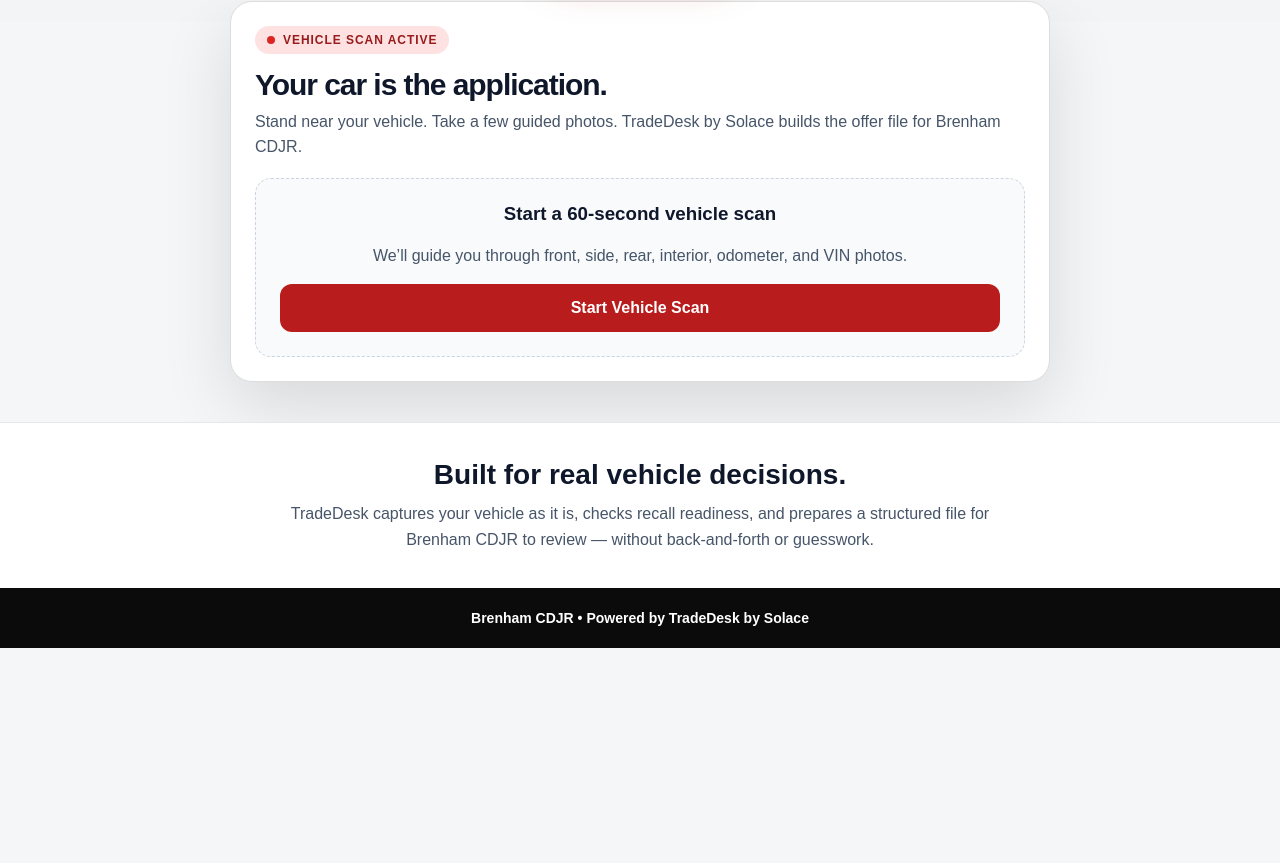
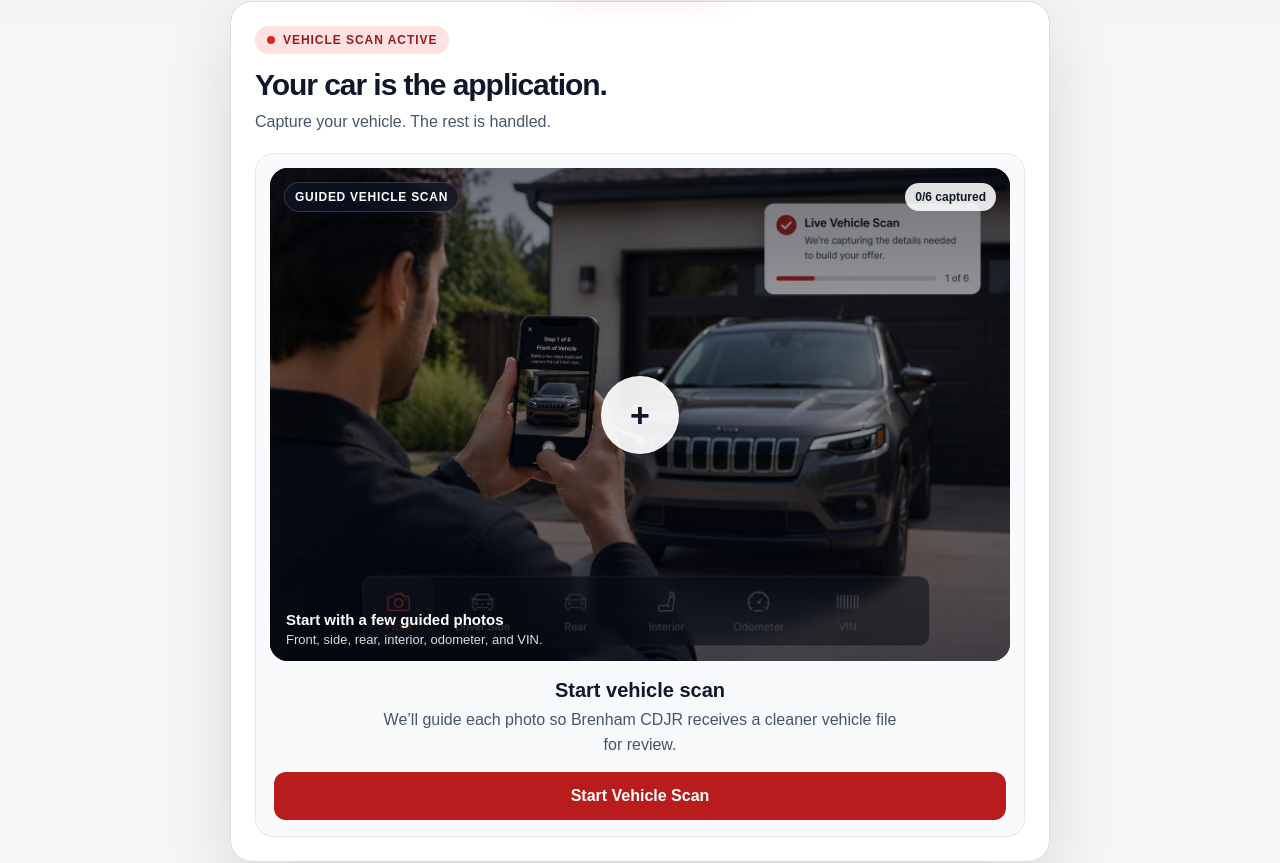
Before and after one commit to zlomke76-del/solacetrade, a Next.js app: page / in a window 1280 px wide. Shown: the part 455-1318 px from the top of the page. Before the commit the page ends 1103 px from the top, so only its background shows below. Built offline with nearby package versions, Linux system fonts and the light colour scheme.

Commit message:
Update TradeDesk.tsx

```diff
--- a/components/TradeDesk.tsx
+++ b/components/TradeDesk.tsx
@@ -89,6 +89,8 @@
   fontSize: 15,
 };
 
+const previewImage = "/images/vehicle_scan_01.png";
+
 export default function TradeDesk({ mode = "customer" }: TradeDeskProps) {
   const isInternal = mode === "internal";
   const [started, setStarted] = useState(false);
@@ -108,7 +110,6 @@
   const capturedCount = Object.values(photos).filter(Boolean).length;
   const progress = Math.round((capturedCount / captureSteps.length) * 100);
   const mileageNumber = cleanMileage(mileage);
-  const hasCorePhotos = Boolean(photos.front && photos.odometer && photos.vin);
   const scanComplete = capturedCount >= captureSteps.length;
 
   const missingItems = useMemo(() => {
@@ -215,6 +216,144 @@
     setResult(null);
   }
 
+  function renderCapturePreview({ startMode = false }: { startMode?: boolean }) {
+    return (
+      <label
+        style={{
+          position: "relative",
+          display: "block",
+          minHeight: startMode ? 310 : 300,
+          borderRadius: 18,
+          overflow: "hidden",
+          cursor: "pointer",
+          background: "#020617",
+          boxShadow: "inset 0 0 0 1px rgba(255,255,255,0.10)",
+        }}
+      >
+        <input
+          type="file"
+          accept="image/*"
+          capture="environment"
+          onChange={handlePhoto}
+          style={{ display: "none" }}
+        />
+
+        <img
+          src={previewImage}
+          alt="Vehicle scan preview"
+          style={{
+            width: "100%",
+            height: "100%",
+            minHeight: startMode ? 310 : 300,
+            display: "block",
+            objectFit: "cover",
+            filter: "brightness(0.72)",
+          }}
+        />
+
+        <div
+          style={{
+            position: "absolute",
+            inset: 0,
+            background:
+              "linear-gradient(180deg, rgba(2,6,23,0.38) 0%, rgba(2,6,23,0.12) 38%, rgba(2,6,23,0.56) 100%)",
+          }}
+        />
+
+        <div
+          style={{
+            position: "absolute",
+            top: 14,
+            left: 14,
+            right: 14,
+            display: "flex",
+            alignItems: "center",
+            justifyContent: "space-between",
+            gap: 12,
+            color: "white",
+          }}
+        >
+          <div
+            style={{
+              padding: "7px 10px",
+              borderRadius: 999,
+              background: "rgba(15,23,42,0.62)",
+              border: "1px solid rgba(255,255,255,0.16)",
+              fontSize: 12,
+              fontWeight: 900,
+              letterSpacing: "0.06em",
+              textTransform: "uppercase",
+              backdropFilter: "blur(10px)",
+            }}
+          >
+            {startMode ? "Guided vehicle scan" : `Step ${stepIndex + 1} of ${captureSteps.length}`}
+          </div>
+
+          <div
+            style={{
+              padding: "7px 10px",
+              borderRadius: 999,
+              background: "rgba(255,255,255,0.88)",
+              color: "#0f172a",
+              fontSize: 12,
+              fontWeight: 900,
+            }}
+          >
+            {capturedCount}/{captureSteps.length} captured
+          </div>
+        </div>
+
+        <div
+          style={{
+            position: "absolute",
+            inset: 0,
+            display: "grid",
+            placeItems: "center",
+            pointerEvents: "none",
+          }}
+        >
+          <div
+            style={{
+              width: 76,
+              height: 76,
+              borderRadius: "50%",
+              background: "rgba(255,255,255,0.92)",
+              color: "#0f172a",
+              display: "grid",
+              placeItems: "center",
+              boxShadow: "0 18px 42px rgba(0,0,0,0.34)",
+              border: "1px solid rgba(255,255,255,0.7)",
+              fontSize: 34,
+              fontWeight: 800,
+              lineHeight: 1,
+            }}
+          >
+            +
+          </div>
+        </div>
+
+        <div
+          style={{
+            position: "absolute",
+            left: 16,
+            right: 16,
+            bottom: 14,
+            color: "white",
+          }}
+        >
+          <strong style={{ display: "block", fontSize: 15 }}>
+            {startMode ? "Start with a few guided photos" : currentStep.label}
+          </strong>
+          <span style={{ display: "block", marginTop: 4, fontSize: 13, opacity: 0.86 }}>
+            {startMode
+              ? "Front, side, rear, interior, odometer, and VIN."
+              : `Tap to capture the ${currentStep.label.toLowerCase()}.`}
+          </span>
+        </div>
+      </label>
+    );
+  }
+
   return (
     <div
       style={{
@@ -261,27 +400,29 @@
         <p style={{ margin: 0, color: "#475569", fontSize: 16, lineHeight: 1.55 }}>
           {isInternal
             ? "Capture the vehicle once, preserve the state, and route a clean packet to the used car manager."
-            : "Stand near your vehicle. Take a few guided photos. TradeDesk by Solace builds the offer file for Brenham CDJR."}
+            : "Capture your vehicle. The rest is handled."}
         </p>
       </div>
 
       {!started ? (
         <div
           style={{
-            padding: 24,
-            border: "1px dashed #cbd5e1",
-            borderRadius: 16,
+            padding: 14,
+            border: "1px solid #e2e8f0",
+            borderRadius: 18,
             background: "#f8fafc",
-            textAlign: "center",
           }}
         >
-          <h3 style={{ marginTop: 0 }}>
-            {isInternal ? "Start sales-floor evaluation" : "Start a 60-second vehicle scan"}
+          {renderCapturePreview({ startMode: true })}
+
+          <div style={{ padding: "18px 4px 2px", textAlign: "center" }}>
+            <h3 style={{ margin: "0 0 6px", fontSize: 20 }}>
+              {isInternal ? "Start sales-floor evaluation" : "Start vehicle scan"}
             </h3>
-          <p style={{ color: "#475569", lineHeight: 1.55 }}>
+            <p style={{ margin: "0 auto 14px", maxWidth: 520, color: "#475569", lineHeight: 1.55 }}>
               {isInternal
                 ? "Designed for consultants capturing a trade while the customer is at the dealership."
-              : "We’ll guide you through front, side, rear, interior, odometer, and VIN photos."}
+                : "We’ll guide each photo so Brenham CDJR receives a cleaner vehicle file for review."}
             </p>
 
             <button
@@ -301,6 +442,7 @@
             >
               {isInternal ? "Start Internal Evaluation" : "Start Vehicle Scan"}
             </button>
+          </div>
         </div>
       ) : (
         <>
@@ -333,12 +475,13 @@
           >
             <div
               style={{
-                padding: 20,
+                padding: 14,
                 border: "1px solid #e2e8f0",
-                borderRadius: 16,
+                borderRadius: 18,
                 background: "#fff",
               }}
             >
+              <div style={{ padding: "4px 4px 14px" }}>
                 <div
                   style={{
                     fontSize: 12,
@@ -353,90 +496,10 @@
                 </div>
 
                 <h3 style={{ margin: "8px 0 6px", fontSize: 22 }}>{currentStep.label}</h3>
-
-              <p style={{ margin: "0 0 16px", color: "#475569" }}>{currentStep.help}</p>
-
-<label
-  style={{
-    position: "relative",
-    display: "block",
-    borderRadius: 16,
-    overflow: "hidden",
-    cursor: "pointer",
-  }}
->
-  <input
-    type="file"
-    accept="image/*"
-    capture="environment"
-    onChange={handlePhoto}
-    style={{ display: "none" }}
-  />
-
-  {/* Background Image */}
-  <img
-    src="/images/vehicle_scan_01.png"
-    style={{
-      width: "100%",
-      height: 320,
-      objectFit: "cover",
-      filter: "brightness(0.75)",
-    }}
-  />
-
-  {/* Overlay */}
-  <div
-    style={{
-      position: "absolute",
-      inset: 0,
-      display: "flex",
-      flexDirection: "column",
-      justifyContent: "space-between",
-      padding: 16,
-      color: "white",
-    }}
-  >
-    {/* Step */}
-    <div style={{ fontSize: 12, fontWeight: 900 }}>
-      Step {stepIndex + 1} of {captureSteps.length}
+                <p style={{ margin: 0, color: "#475569" }}>{currentStep.help}</p>
               </div>
 
-    {/* Center Capture Button */}
-    <div
-      style={{
-        display: "grid",
-        placeItems: "center",
-      }}
-    >
-      <div
-        style={{
-          width: 70,
-          height: 70,
-          borderRadius: "50%",
-          background: "rgba(255,255,255,0.9)",
-          display: "grid",
-          placeItems: "center",
-          fontSize: 28,
-          fontWeight: 900,
-          color: "#0f172a",
-          boxShadow: "0 10px 30px rgba(0,0,0,0.3)",
-        }}
-      >
-        +
-      </div>
-    </div>
-
-    {/* Instruction */}
-    <div
-      style={{
-        fontSize: 13,
-        opacity: 0.9,
-      }}
-    >
-      Tap to capture the {currentStep.label.toLowerCase()}
-    </div>
-  </div>
-</label>
+              {renderCapturePreview({ startMode: false })}
             </div>
 
             <div
```
Lines whose indentation alone changed are shown as unchanged.
